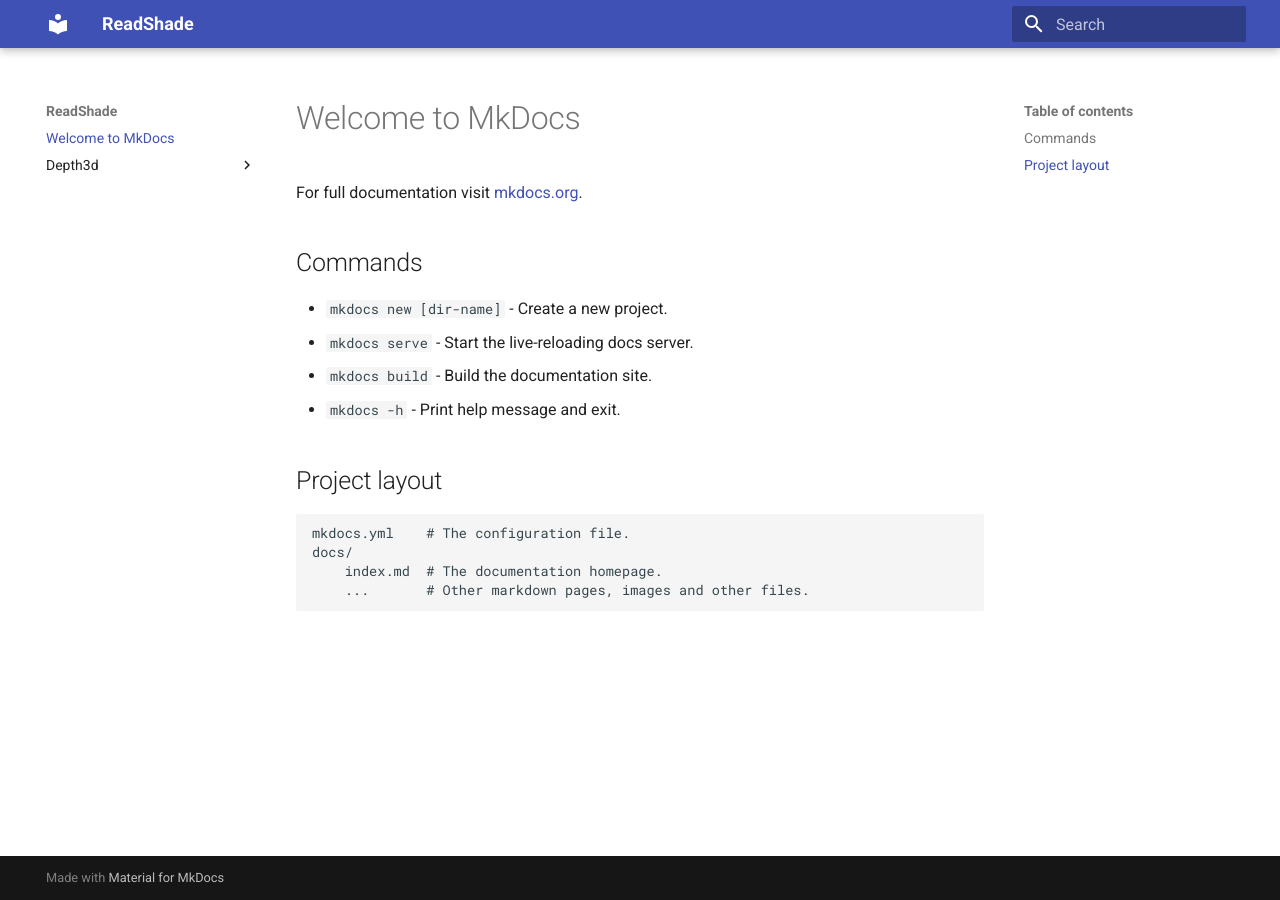
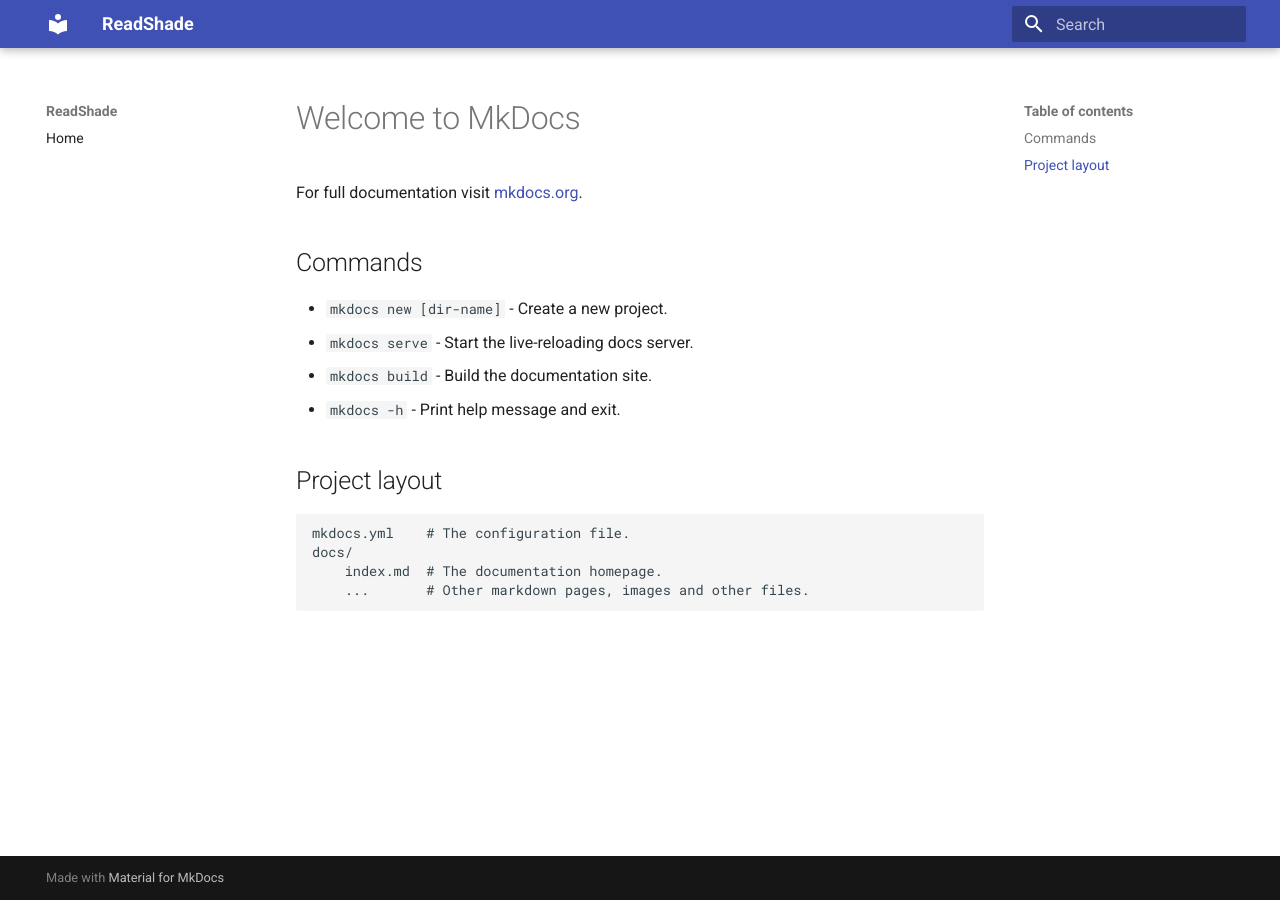
Before and after one commit to ReadShade/readshade.github.io, an MkDocs documentation site: the page built from docs/index.md, in a window 1280 px wide. Built offline with MkDocs 1.6.1 and Material for MkDocs 9.7.7, drawn with Linux system fonts in a browser that asks for light colours; some of the changed lines change nothing that is shown.

Commit message:
Update mkdocs.yml

```diff
--- a/mkdocs.yml
+++ b/mkdocs.yml
@@ -6,3 +6,6 @@ theme:
 plugins:
   - offline
   - search
+
+nav:
+  - Home: index
```
